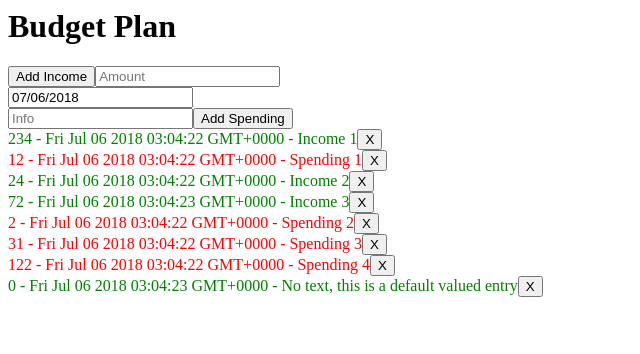
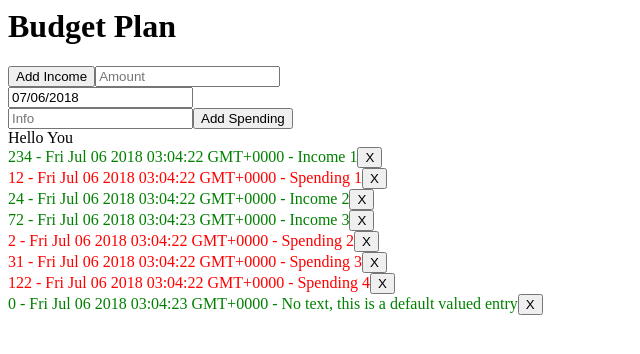
Before and after one commit to mklaudia/budget-plan, a React app: page / in a window 1280 px wide. Shown: the top 354 px of the page, without its empty margins (0-640 px from the left). Built offline with nearby package versions, Linux system fonts and the light colour scheme.

Commit message:
introduce react router

```diff
--- a/package.json
+++ b/package.json
@@ -29,6 +29,7 @@
     "react-datepicker": "^1.5.0",
     "react-dom": "^16.2.0",
     "react-redux": "^5.0.7",
+    "react-router-dom": "^4.3.1",
     "redux": "^4.0.0",
     "redux-logger": "^3.0.6"
   }
--- a/src/component/App.js
+++ b/src/component/App.js
@@ -37,7 +37,7 @@ let initialEntries = [
     createEntry(false, 2,    getPastDate(5),     "Spending 2"),
     createEntry(false, 31,   getPastDate(4),     "Spending 3"),
     createEntry(false, 122,  getPastDate(2),     "Spending 4"),
-    {key: uuid(), isIncome: true},
+    {amount: 0, key: uuid(), isIncome: true},
 ]
 
 class App extends Component {
--- a/src/component/output/EntryList.js
+++ b/src/component/output/EntryList.js
@@ -1,12 +1,33 @@
 import React, {Component} from 'react';
+import { BrowserRouter as Router, Route, Redirect } from "react-router-dom";
 import Entry from './Entry';
 
 export default class EntryList extends Component{
     render(){
         const  {entries}  = this.props ;
+
+        const getAllEntries = () => {
+            return entries;
+        }
+
         return(
             <div>
-                {entries.map(entry => <Entry key={entry.key} entry={entry}/>)}
+                <Router>
+                    <div>
+                    <Route exact path="/" render={props => {
+                            console.log(props)
+                            return(
+                            <div>Hello You
+
+                                 {entries.map(entry => <Entry key={entry.key} entry={entry}/>)}
+                            </div>);
+                            // {entries.map(entry => <Entry key={entry.key} entry={entry}/>)}
+                        }}
+                    />
+
+                    </div>
+				</Router>
+                {/* {entries.map(entry => <Entry key={entry.key} entry={entry}/>)} */}
             </div>
         );
     }
```
